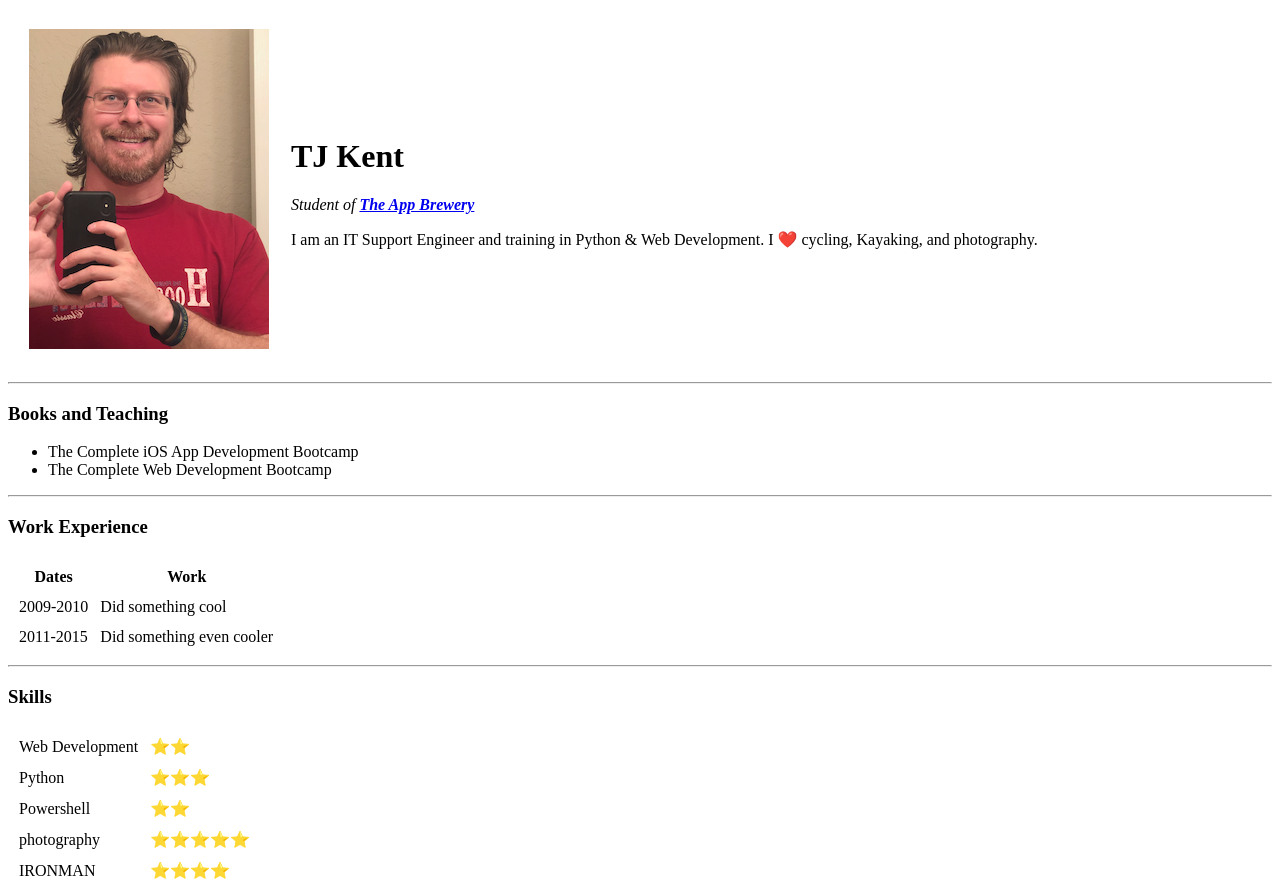
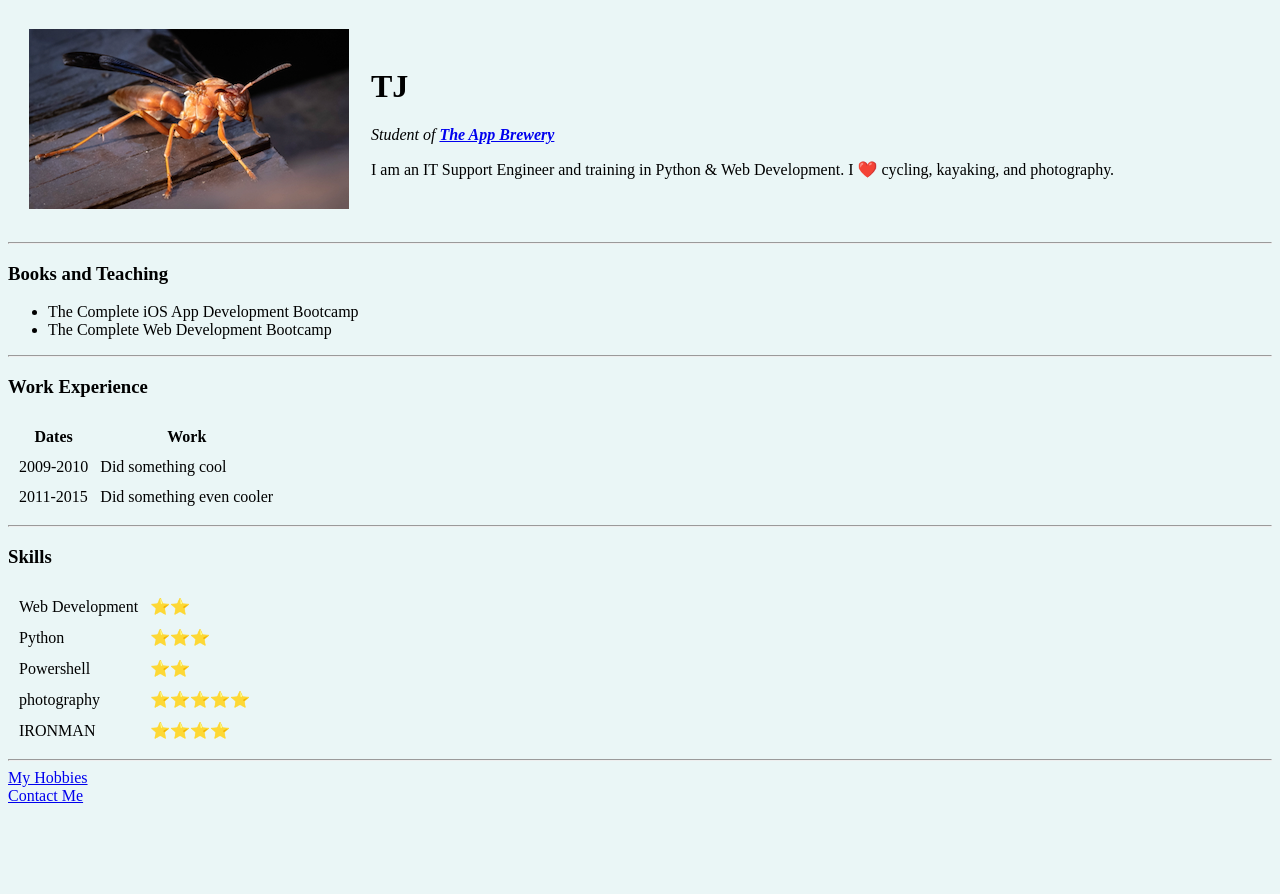
Before and after one commit to swimvball/cv, a plain HTML site: page index.html in a window 1280 px wide. Shown: the top 894 px of the page. After the commit the page ends 813 px from the top, so only its background shows below. Drawn offline with Linux system fonts and the light colour scheme.

Commit message:
new pic and background color

```diff
--- a/index.html
+++ b/index.html
@@ -2,18 +2,18 @@
 <html lang="en" dir="ltr">
   <head>
     <meta charset="utf-8">
-    <title>TJ Kent Personal Site</title>
+    <title>TJ's Personal Site</title>
   </head>
-  <body>
+  <body style="background-color: #EAF6F6;">
     <table cellspacing="20">
       <tr>
-        <td><img src="images/tj.png" alt="tj profile picture"></td>
-        <td><h1>TJ Kent</h1>
+        <td><img src="images/CR5_1116.png" alt="tj profile picture"></td>
+        <td><h1>TJ</h1>
         <p>
           <em>Student of <strong><a href="https://www.appbrewery.co/">The App Brewery</a></strong></em>
         </p>
         <p>
-          I am an IT Support Engineer and training in Python & Web Development. I ❤️ cycling, Kayaking, and photography.
+          I am an IT Support Engineer and training in Python & Web Development. I ❤️ cycling, kayaking, and photography.
         </p>
         </td>
       </tr>
```
Also changed, not shown: images/CR5_1116.png (added).
